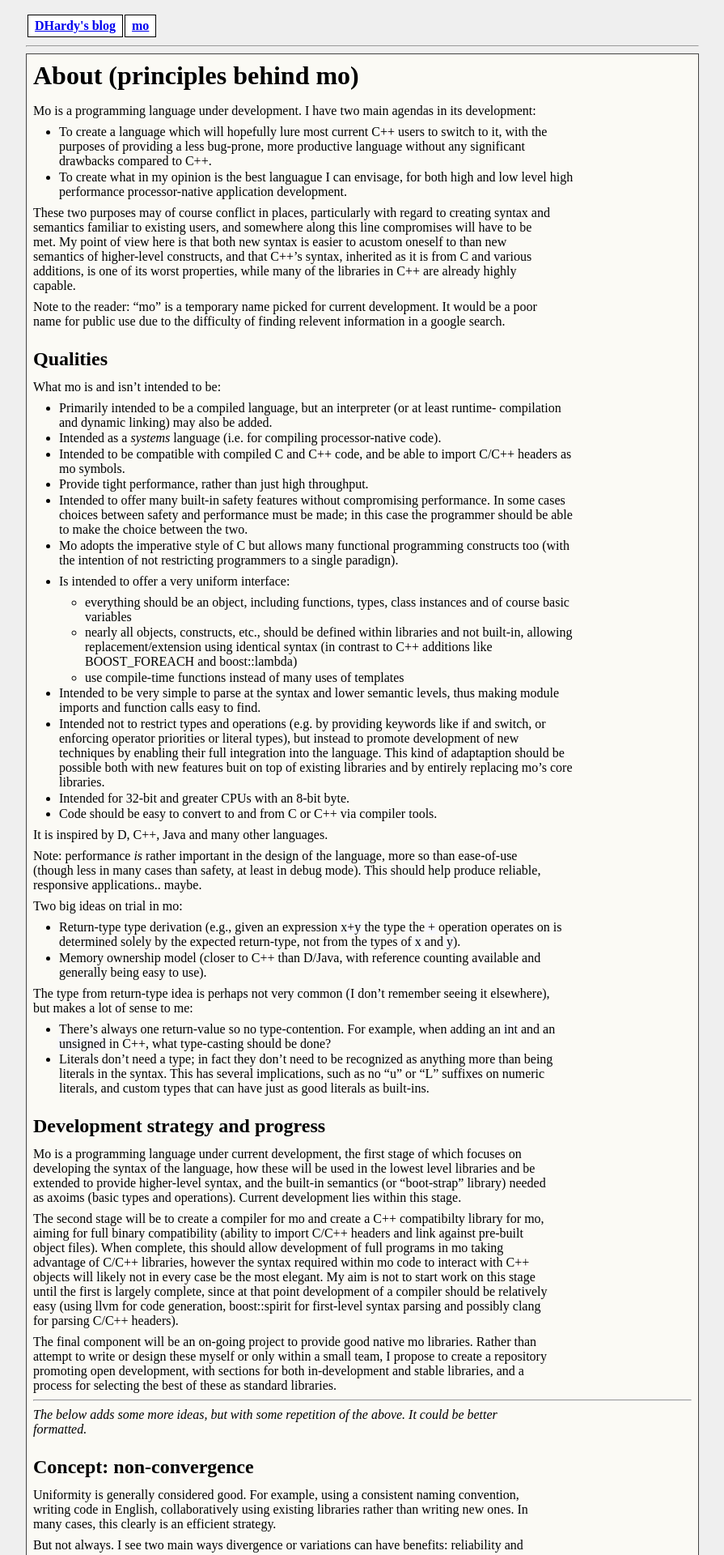
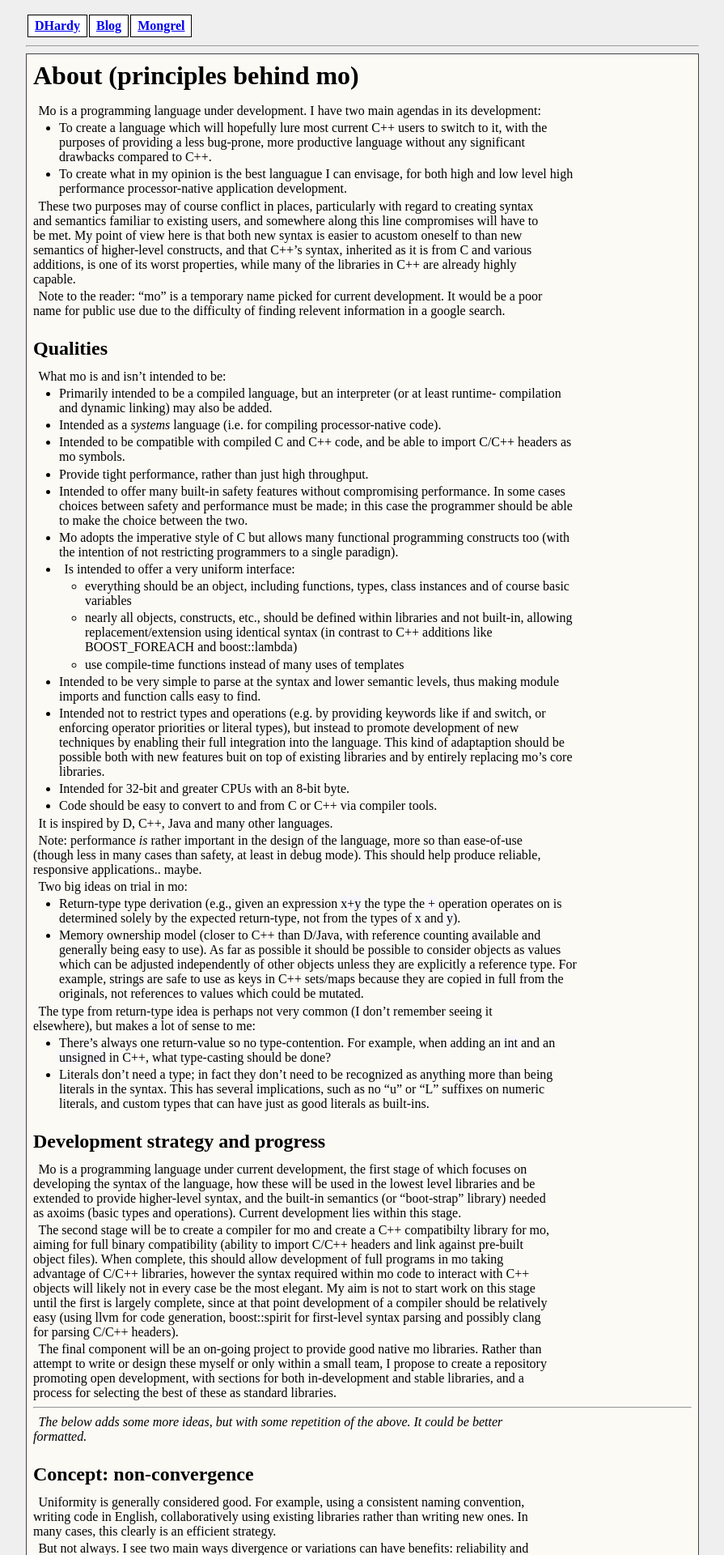
Before and after one commit to dhardy/mo, a Jekyll site: the page built from abstract/About.markdown, in a window 1280 px wide. Shown: the top 1920 px of the page at 81% size, without its empty margins (192-1087 px from the left). Built offline with Jekyll 4.4.1, drawn with Linux system fonts in a browser that asks for light colours.

Commit message:
Updated header links, some style and some text

```diff
--- a/_layouts/default.html
+++ b/_layouts/default.html
@@ -4,7 +4,7 @@
    <meta http-equiv="content-type" content="text/html; charset=utf-8" />
    <title>{{ page.title }}</title>
    <meta name="author" content="Diggory Hardy" />
-   <meta name="keywords" content="mo, programming language" />
+   <meta name="keywords" content="mo, mongrel, programming language" />
 
    <link rel="stylesheet" type="text/css" href="{{site.root}}/css/markdown.css" />
    <link rel="stylesheet" type="text/css" href="{{site.root}}/css/pygments.css" />
@@ -15,8 +15,9 @@
     <div class="title">
         <table id="top-links">
             <tr>
-                <th><a href="/">DHardy's blog</a></th>
-                <th><a href="/mo">mo</a></th>
+                <th><a href="/">DHardy</a></th>
+                <th><a href="http://diggoryhardy.wordpress.com/">Blog</a></th>
+                <th><a href="/mo">Mongrel</a></th>
             </tr>
         </table>
     </div>
--- a/abstract/About.markdown
+++ b/abstract/About.markdown
@@ -77,7 +77,11 @@ Two big ideas on trial in mo:
     `+` operation operates on is determined solely by the expected return-type,
     not from the types of `x` and `y`).
 *   Memory ownership model (closer to C++ than D/Java, with reference counting
-    available and generally being easy to use).
+    available and generally being easy to use). As far as possible it should be
+    possible to consider objects as values which can be adjusted independently
+    of other objects unless they are explicitly a reference type. For example,
+    strings are safe to use as keys in C++ sets/maps because they are copied in
+    full from the originals, not references to values which could be mutated.
 
 The type from return-type idea is perhaps not very common (I don't remember seeing it elsewhere),
 but makes a lot of sense to me:
--- a/css/markdown.css
+++ b/css/markdown.css
@@ -55,12 +55,14 @@ h2 {
 }
 p {
     margin: .5em 0em;
+    text-indent: 0.4em;
+    margin: 0.2em 0em;
 }
 ul, ol {
     margin: 0em 0em 0em 2em;
 }
 li {
-    margin: .1em 0em;
+    margin: .2em 0em;
 }
 /*
 #top-links table, #top-links tr, #top-links th, #top-links td {
```
